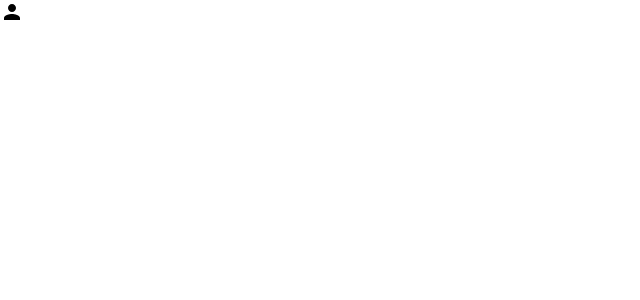
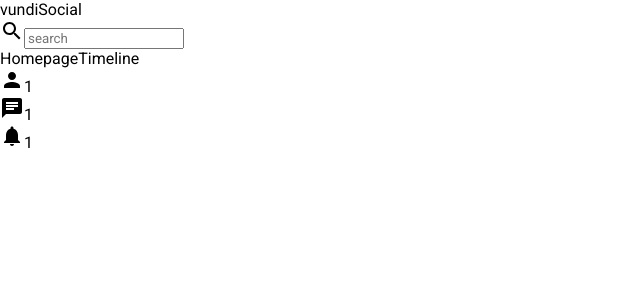
Before and after one commit to johnVundi/vundi-social, a React (Create React App) app: page / in a window 1280 px wide. Shown: the top 300 px of the page, without its empty margins (0-640 px from the left). Built offline with nearby package versions, Linux system fonts and the light colour scheme.

Commit message:
configuring top bar

```diff
--- a/src/App.js
+++ b/src/App.js
@@ -1,11 +1,10 @@
 import Home from "./pages/homepage/Home";
-import PersonIcon from '@mui/icons-material/Person';
 
 
 function App() {
   return (
     <div className="App">
-      <PersonIcon />
+      <Home />
     </div>
   );
 }
--- /dev/null
+++ b/src/components/topbar/Topbar.jsx
@@ -0,0 +1,44 @@
+import "./topbar.css"
+import SearchIcon from '@mui/icons-material/Search';
+import PersonIcon from '@mui/icons-material/Person';
+import ChatIcon from '@mui/icons-material/Chat';
+import NotificationsIcon from '@mui/icons-material/Notifications';
+
+function Topbar() {
+  return (
+    <div className="topbarContainer">
+        <div className="topbarLeft">
+        <span className="logo">vundiSocial</span>
+        </div>
+        <div className="topbarCenter">
+          <div className="searchBar">
+          <SearchIcon/>
+          <input placeholder="search" className="searchInput" />
+          </div>
+          </div>
+        <div className="topbarRight">
+          <div className="topbarLinks">
+            <span className="topbarLink">Homepage</span>
+            <span className="topbarLink">Timeline</span>
+          </div>
+          <div className="topbarIcons">
+            <div className="topbarIconItem">
+            <PersonIcon/>
+            <span className="topbarIconBadge">1</span>
+            </div>
+            <div className="topbarIconItem">
+            <ChatIcon/>
+            <span className="topbarIconBadge">1</span>
+            </div>
+            <div className="topbarIconItem">
+            <NotificationsIcon/>
+            <span className="topbarIconBadge">1</span>
+            </div>
+          </div>
+        </div>
+
+    </div>
+  )
+}
+
+export default Topbar
--- a/src/pages/homepage/Home.js
+++ b/src/pages/homepage/Home.js
@@ -1,8 +1,9 @@
-import React from 'react'
+import "./home.css"
+import Topbar from "../../components/topbar/Topbar"
 
 function Home() {
   return (
-    <div>Home</div>
+    <Topbar/>
   )
 }
 
```
Also changed, not shown: src/components/topbar/topbar.css (added).
